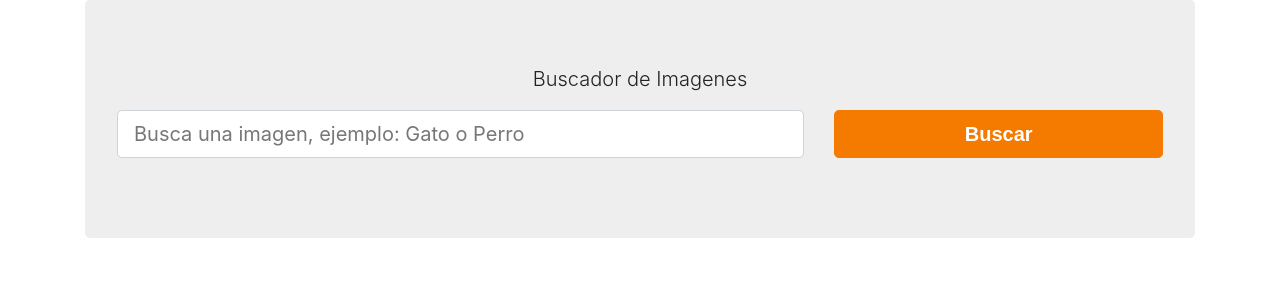
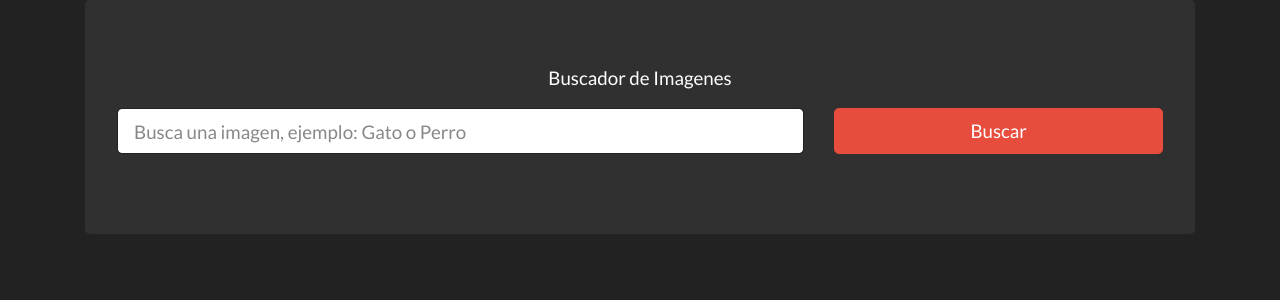
Before and after one commit to psyQore/buscador-pixabay-api, a React (Create React App) app: page / in a window 1280 px wide. Shown: the top 300 px of the page. Built offline with nearby package versions, Linux system fonts and the light colour scheme; a web font is replaced by a local one.

Commit message:
Se crea el component Form y Error, se valida el formulario

```diff
--- a/public/index.html
+++ b/public/index.html
@@ -12,7 +12,7 @@
     <link rel="apple-touch-icon" href="%PUBLIC_URL%/logo192.png" />
     <link rel="manifest" href="%PUBLIC_URL%/manifest.json" />
     <title>PixabayAPiBuscador</title>
-    <link rel="stylesheet" href="https://bootswatch.com/4/journal/bootstrap.min.css">
+    <link rel="stylesheet" href="https://stackpath.bootstrapcdn.com/bootswatch/4.5.2/darkly/bootstrap.min.css">
 
   </head>
   <body>
--- a/src/App.js
+++ b/src/App.js
@@ -1,12 +1,12 @@
 import React from 'react';
-import Formulario from './Components/Formulario';
+import Form from './Components/Form';
 
 function App() {
   return (
     <div className="container">
       <div className="jumbotron">
         <p className="lead text-center">Buscador de Imagenes</p>
-        <Formulario/>
+        <Form/>
       </div>
     </div>
   );
--- /dev/null
+++ b/src/Components/Error.js
@@ -0,0 +1,11 @@
+import React from "react";
+
+const Error = ({ message }) => {
+  return (
+    <p className="py-3 p-4 text-center alert alert-primary ">
+      {message}
+    </p>
+  );
+};
+
+export default Error;
--- /dev/null
+++ b/src/Components/Form.js
@@ -0,0 +1,44 @@
+import React, { useState } from "react";
+import Error from './Error';
+
+const Form = () => {
+  const [term, setTerm] = useState("");
+  const [error, setError] = useState(false);
+
+  const searchImages = (e) => {
+    e.preventDefault();
+
+    // Validar
+    if (term.trim() === "") {
+      setError(true);
+      return;
+    }
+
+    // Enviar el termino de búsqueda hacia el componente principal
+  };
+
+  return (
+    <form onSubmit={searchImages}>
+      <div className="row">
+        <div className="form-group col-md-8">
+          <input
+            type="text"
+            className="form-control form-control-lg"
+            placeholder="Busca una imagen, ejemplo: Gato o Perro"
+            onChange={(e) => setTerm(e.target.value)}
+          />
+        </div>
+        <div className="form-group col-md-4">
+          <input
+            type="submit"
+            className="btn btn-lg btn-danger btn-block"
+            value="Buscar"
+          />
+        </div>
+      </div>
+      {error ? <Error message="Agrega un término de búsqueda" /> : null}
+    </form>
+  );
+};
+
+export default Form;
--- a/src/Components/Formulario.js
+++ /dev/null
@@ -1,26 +0,0 @@
-import React from "react";
-
-const Formulario = () => {
-  return (
-    <form>
-      <div className="row">
-        <div className="form-group col-md-8">
-          <input
-            type="text"
-            className="form-control form-control-lg"
-            placeholder="Busca una imagen, ejemplo: Gato o Perro"
-          />
-        </div>
-        <div className="form-group col-md-4">
-          <input
-            type="submit"
-            className="btn btn-lg btn-danger btn-block"
-            value="Buscar"
-          />
-        </div>
-      </div>
-    </form>
-  );
-};
-
-export default Formulario;
```
